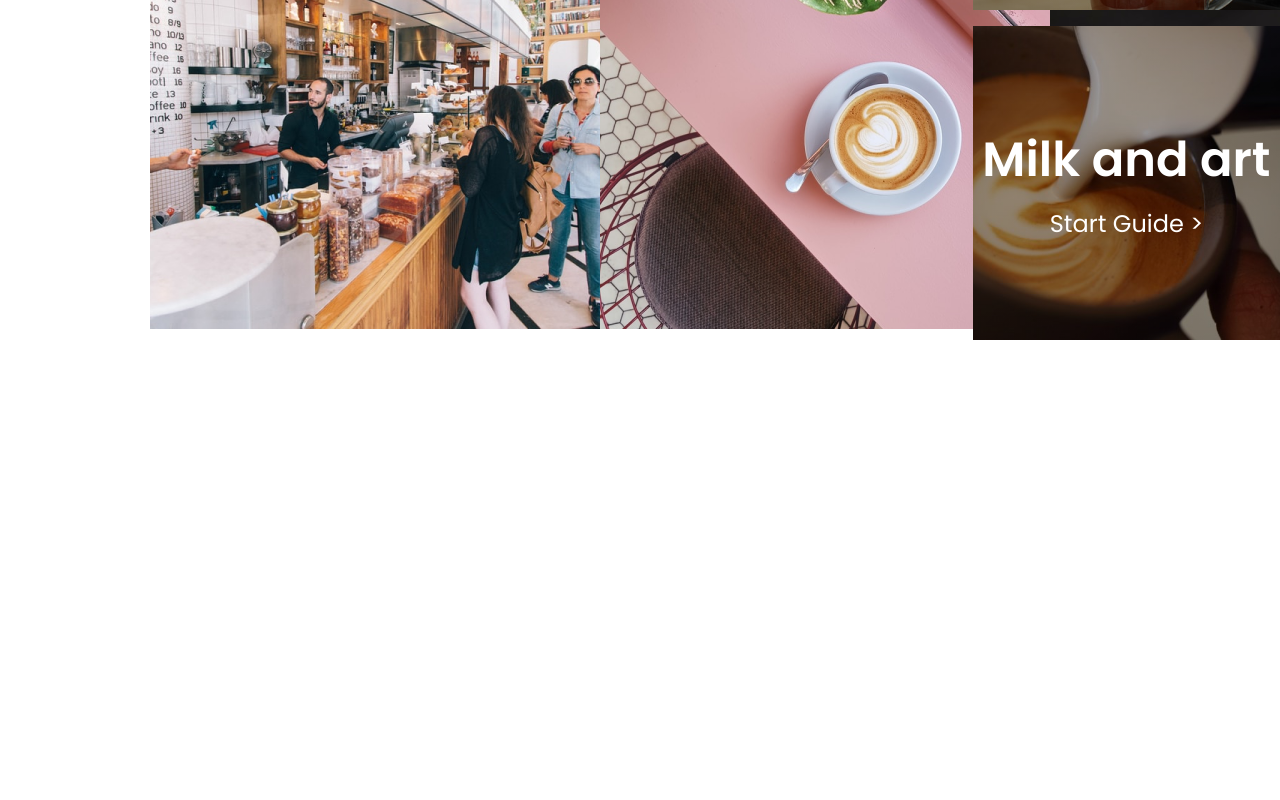
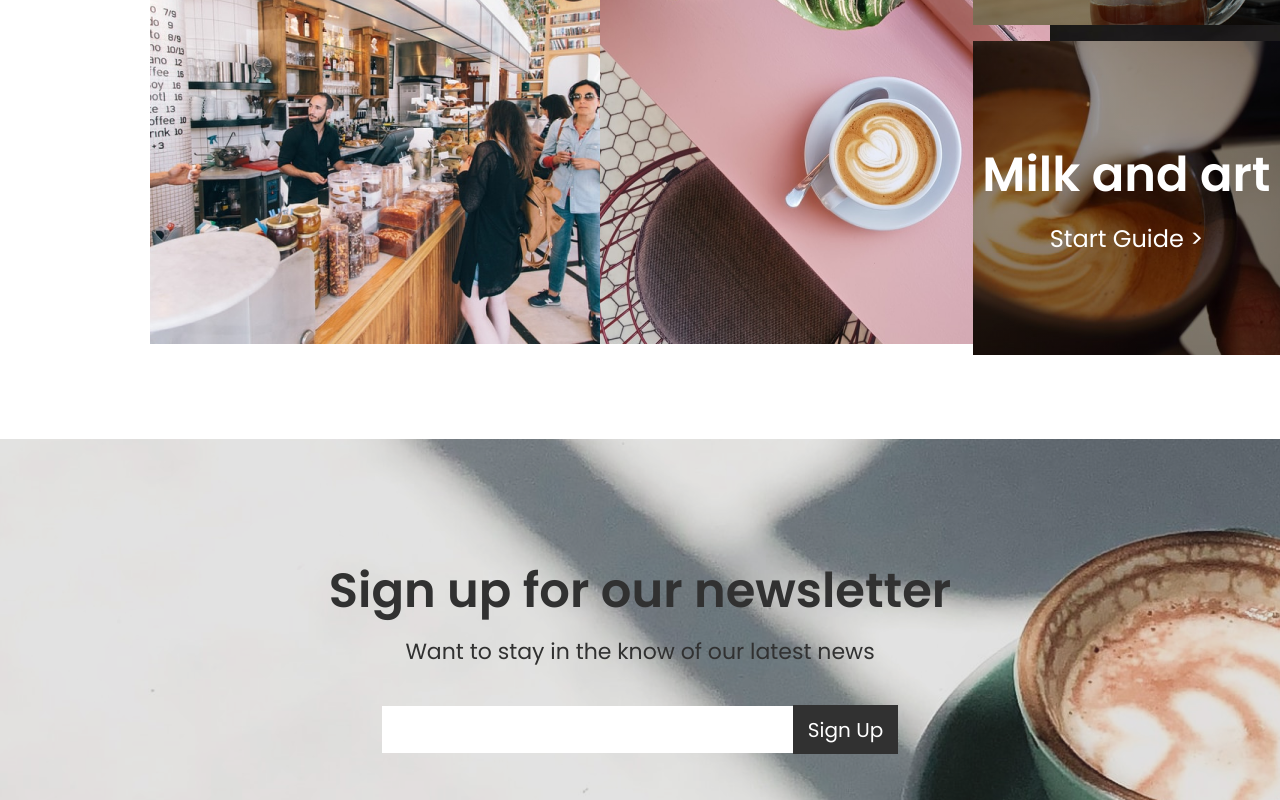
Before and after one commit to EndingNever/NoomCafe, a React (Create React App) app: page / in a window 1280 px wide. Shown: the part 4333-5133 px from the top of the page. Before the commit the page ends 4673 px from the top, so only its background shows below. Built offline with nearby package versions, Linux system fonts and the light colour scheme.

Commit message:
newsletter complete

```diff
--- a/src/App.js
+++ b/src/App.js
@@ -6,6 +6,8 @@ import NewAtNoom from './Components/NewAtNoom/NewAtNoom';
 import OurStory from './Components/OurStory/OurStory';
 import BrewGuides from './Components/BrewGuides/BrewGuides';
 import CatchUp from './Components/CatchUp/CatchUp';
+import Newsletter from './Components/Newsletter/Newsletter';
+import NoomFooter from './Components/NoomFooter/NoomFooter';
 
 function App() {
   return (
@@ -16,6 +18,8 @@ function App() {
       <OurStory />
       <BrewGuides />
       <CatchUp />
+      <Newsletter />
+      <NoomFooter />
     </div>
   );
 }
--- a/src/Components/BrewGuides/BrewGuides.scss
+++ b/src/Components/BrewGuides/BrewGuides.scss
@@ -1,7 +1,6 @@
 .brewGuides-container {
   margin-left: auto;
   margin-right: auto;
-  margin-bottom: 95px;
   .guides {
     // border: 2px solid purple;
     display: flex;
--- a/src/Components/CatchUp/CatchUp.js
+++ b/src/Components/CatchUp/CatchUp.js
@@ -15,8 +15,6 @@ export default function CatchUp() {
             <img src={catchUp.image} alt="" />
           </div>
         ))}
-        {/* <div className="catchUp-photo">2</div>
-        <div className="catchUp-photo">3</div> */}
       </div>
     </Container>
   )
--- /dev/null
+++ b/src/Components/Newsletter/Newsletter.js
@@ -0,0 +1,20 @@
+import React from 'react'
+import { Button, Container, Header } from '../Styled/Styled'
+import "./Newsletter.scss"
+
+export default function Newsletter() {
+  return (
+    <Container className='newsletter-container'>
+      <Header>
+        <h1>Sign up for our newsletter</h1>
+      </Header>
+      <p>Want to stay in the know of our latest news</p>
+      <div className="newsletter-input">
+        <input type="text" />
+        <Button>
+          <p> Sign Up</p>
+        </Button>
+      </div>
+    </Container>
+  )
+}
--- /dev/null
+++ b/src/Components/Newsletter/Newsletter.scss
@@ -0,0 +1,42 @@
+.newsletter-container{
+  background-image: url('./newsletter.png');
+  background-repeat: no-repeat;
+  background-size: cover;
+  background-position: center;
+  display: flex;
+  flex-direction: column;
+  align-items: center;
+  justify-content: center;
+  height: 431px;
+  h1{
+    margin: 0px;
+  }
+  p{
+    font-size: 22px;
+    font-weight: 400;
+    margin: 0px;
+    margin-top: 8px;
+  }
+  .newsletter-input{
+    margin-top: 37px;
+    align-items: center;
+    display: flex;
+  }
+  input{
+    border: none;
+    height: 45px;
+    width: 407px;
+  }
+  button{
+    // border: 2px solid red;
+    width: 105px;
+    position: relative;
+    left: 0px;
+    height: 49px;
+    p{
+      white-space: nowrap;
+      line-height: 30px;
+      margin: 0px;
+    }
+  }
+}
--- /dev/null
+++ b/src/Components/NoomFooter/NoomFooter.js
@@ -0,0 +1,13 @@
+import React from 'react';
+import { Container } from '../Styled/Styled';
+import "./NoomFooter.scss"
+
+const NoomFooter = () => {
+  return (
+    <Container>
+      NoomFooter
+    </Container>
+  );
+}
+
+export default NoomFooter;
--- a/src/Components/OurStory/OurStory.scss
+++ b/src/Components/OurStory/OurStory.scss
@@ -6,7 +6,6 @@
   justify-content: center;
   height: 551px;
   width: 1435px;
-  margin-bottom: 80px;
   margin-left: auto;
   margin-right: auto;
   position: relative;
--- a/src/Components/Styled/Styled.js
+++ b/src/Components/Styled/Styled.js
@@ -33,6 +33,7 @@ export const Container = styled.div`
   /* width: 1435px; */
   margin-left: auto;
   margin-right: auto;
+  margin-bottom: 95px;
   header{
     text-align: center;
   }
```
Also changed, not shown: src/Components/Newsletter/newsletter.png (added), src/Components/NoomFooter/NoomFooter.scss (added).
